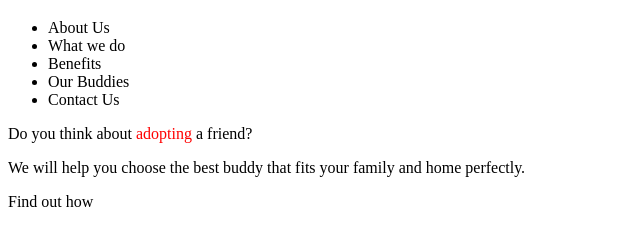
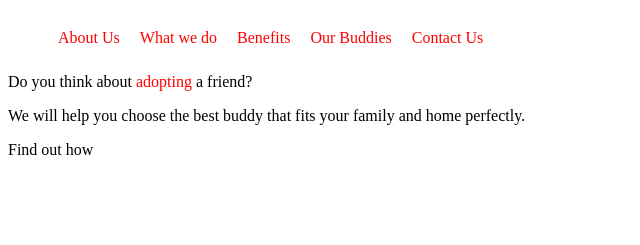
Before and after one commit to iflyimpilot/deliverable_one, a plain HTML site: page index.html in a window 1280 px wide. Shown: the part 61-306 px from the top of the page, without its empty margins (0-640 px from the left). Drawn offline with Linux system fonts and the light colour scheme.

Commit message:
Updated content

```diff
--- a/css/styles.css
+++ b/css/styles.css
@@ -1,3 +1,23 @@
+
+
+nav ul {
+    color: red;
+    list-style-type: none;
+    display: flex;
+
+}
+
+li {
+    margin: 10px;
+    display: flex;
+
+}
+
+ul {
+    margin-left: 1
+}
+
+
 span.me {
     color: red;
 }
@@ -7,5 +27,5 @@ span.adopt {
 }
 
 body {
-    background-image: url(bulldog.jpg);
+    background-image: image(bulldo
 }
```
Also changed, not shown: 1 other file.
